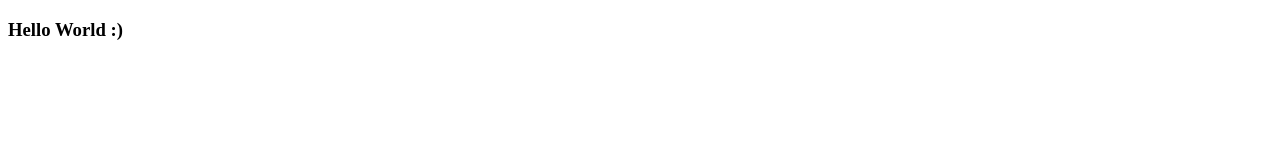
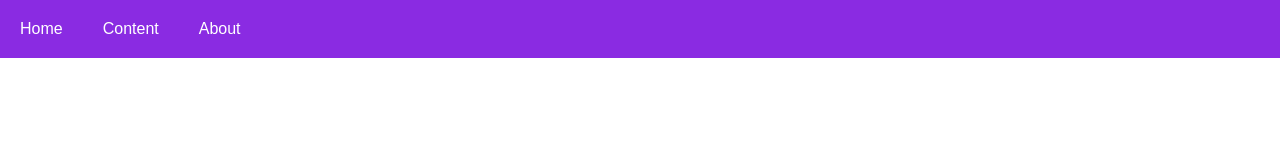
Before and after one commit to mauroquinteroos/gitflow-test, a website: page index.html in a window 1280 px wide. Drawn offline with Linux system fonts and the light colour scheme.

Commit message:
Add header

```diff
--- a/index.html
+++ b/index.html
@@ -1,11 +1,44 @@
 <!DOCTYPE html>
 <html lang="es">
-<head>
-  <meta charset="UTF-8">
-  <meta name="viewport" content="width=device-width, initial-scale=1.0">
-  <title>Git Flow</title>
-</head>
-<body>
-  <h3>Hello World :)</h3>
-</body>
+  <head>
+    <meta charset="UTF-8" />
+    <meta name="viewport" content="width=device-width, initial-scale=1.0" />
+    <title>Git Flow</title>
+  </head>
+  <style>
+    body {
+      position: relative;
+      font-family: Arial, Helvetica, sans-serif;
+      height: 100vh;
+      padding: 0;
+      margin: 0;
+    }
+    a {
+      text-decoration: none;
+      color: #ffffff;
+    }
+    ul {
+      padding: 0;
+      margin: 0;
+    }
+    nav ul {
+      display: flex;
+      background-color: blueviolet;
+    }
+    li {
+      list-style-type: none;
+      padding: 1.25rem;
+    }
+  </style>
+  <body>
+    <header>
+      <nav>
+        <ul>
+          <li><a href="#">Home</a></li>
+          <li><a href="#">Content</a></li>
+          <li><a href="#">About</a></li>
+        </ul>
+      </nav>
+    </header>
+  </body>
 </html>
```
